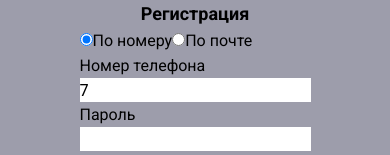
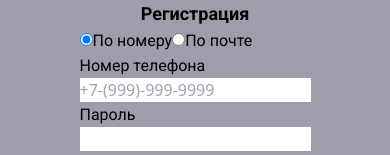
Before and after one commit to AdiletBekmuratov/nomad-water-front, a React (Vite) app: page /register in a window 390 px wide. Shown: the top 155 px of the page. Built offline with nearby package versions, Linux system fonts and the light colour scheme.

Commit message:
phone mask

```diff
--- a/package.json
+++ b/package.json
@@ -13,6 +13,7 @@
     "react": "^18.2.0",
     "react-dom": "^18.2.0",
     "react-hot-toast": "^2.4.0",
+    "react-input-mask": "^2.0.4",
     "react-router-dom": "^6.4.3",
     "yup": "^0.32.11"
   },
--- a/src/components/regByPhone.tsx
+++ b/src/components/regByPhone.tsx
@@ -1,16 +1,17 @@
 import { Formik } from 'formik';
 import * as yup from 'yup';
 import Button from './button';
+import InputMask from 'react-input-mask';
 
 type formValues = {
-  phone: number;
+  phone: string;
   password: string;
   confirmPassword: string;
 };
 
 export const RegByPhone = () => {
   const validation = yup.object().shape({
-    phone: yup.number().required('Это поле обязательное'),
+    phone: yup.string().required('Это поле обязательное'),
     password: yup.string().required('Поле обязательное'),
     confirmPassword: yup
       .string()
@@ -18,7 +19,7 @@ export const RegByPhone = () => {
       .required('Поле обязательное')
   });
 
-  const initialValues: formValues = { phone: 7, password: '', confirmPassword: '' };
+  const initialValues: formValues = { phone: '', password: '', confirmPassword: '' };
 
   return (
     <>
@@ -32,15 +33,16 @@ export const RegByPhone = () => {
             <label htmlFor="phone" className="font-roboto">
               Номер телефона
             </label>
-            <input
-              type="tel"
-              id="phone"
+            <InputMask
+              mask="+7-(999)-999-9999"
+              value={values.phone}
+              onBlur={handleBlur}
+              onChange={handleChange}
               className="block"
               name="phone"
-              value={values.phone}
-              onBlur={handleBlur}
-              pattern="[0-9]{3}-[0-9]{3}-[0-9]{2}-[0-9]{2}"
-              onChange={handleChange}
+              id="phone"
+              type="tel"
+              placeholder="+7-(999)-999-9999"
             />
             {touched.phone && errors.phone && <p className="text-red">{errors.phone}</p>}
             <label htmlFor="password" className="font-roboto">
```
Also changed, not shown: 1 other file (tests, documents, lock files or other folders).
